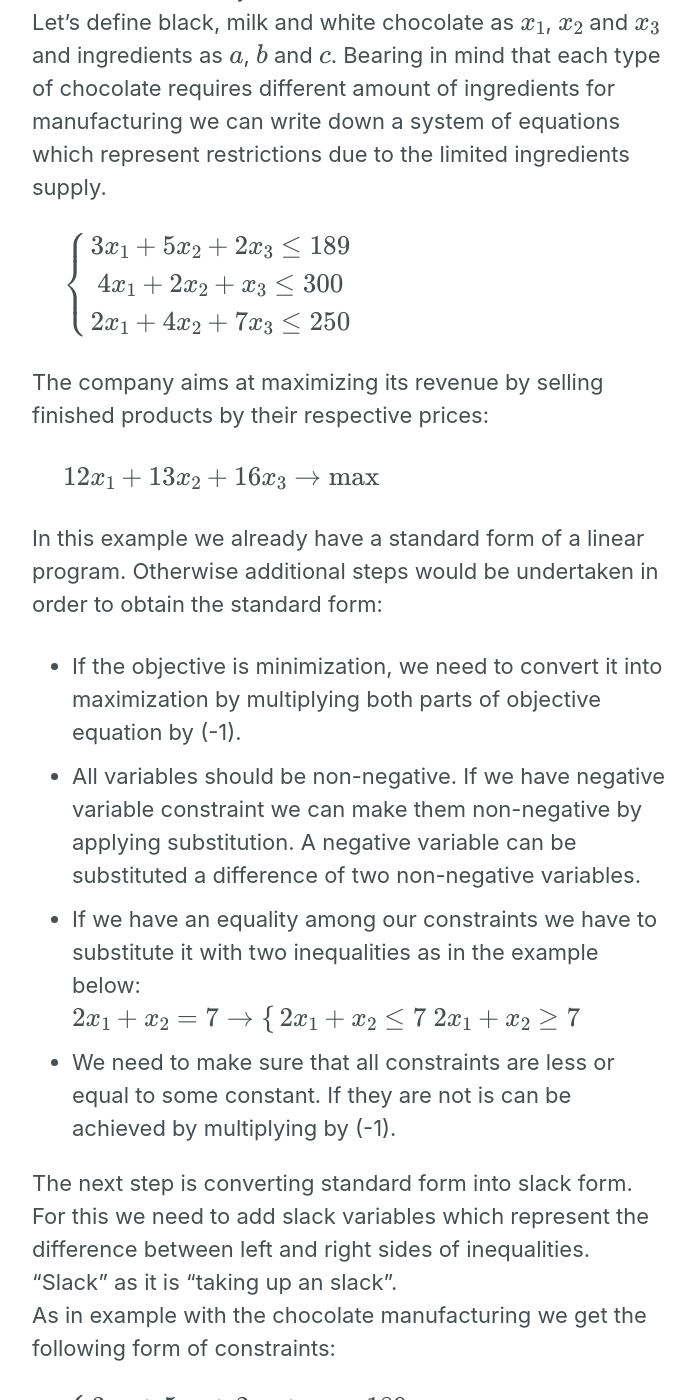
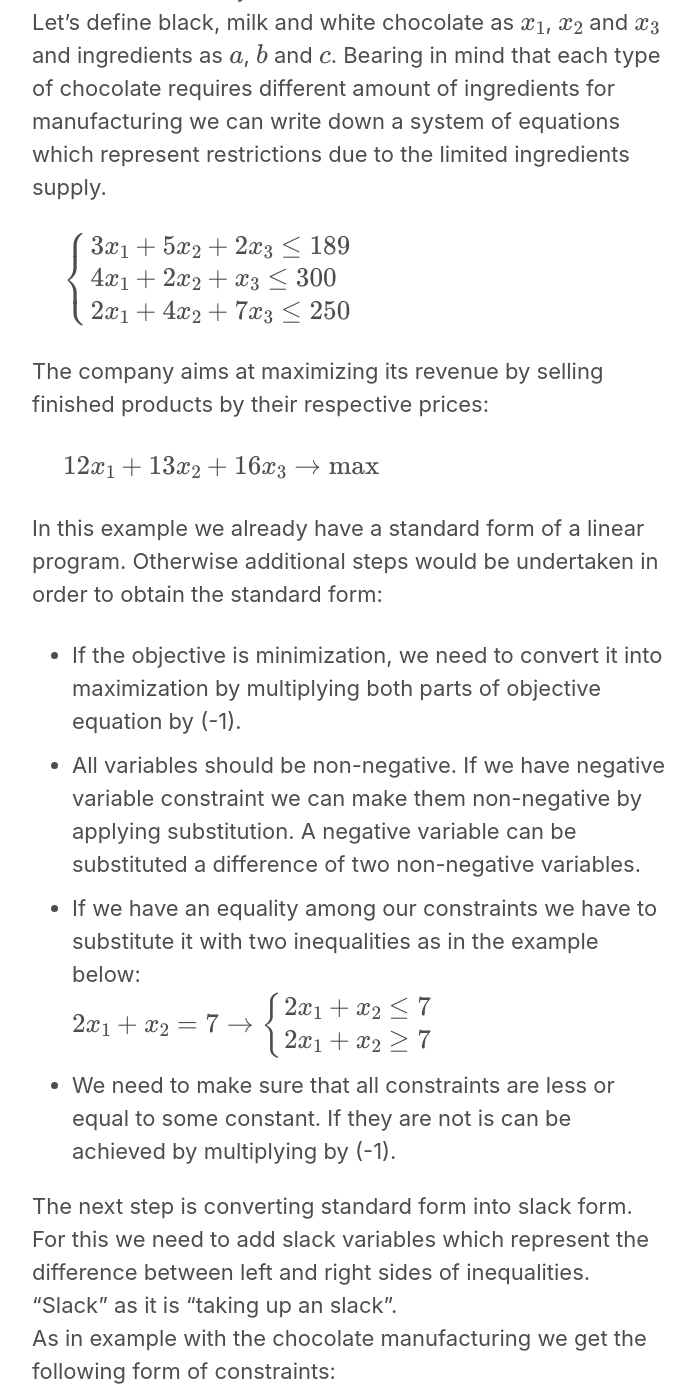
Before and after one commit to vzahorui/vzahorui.github.io, a Jekyll site: the page built from _posts/2019-09-07-simplex-method.md, in a window 1280 px wide and 1400 px high, scrolled down 464 px. Shown: the whole window, without its empty margins (290-985 px from the left). Built offline with Jekyll 4.4.1, drawn with Linux system fonts in a browser that asks for light colours; cached includes are drawn as plain includes; nearby versions of some CDN libraries; formulas are drawn with MathJax 3.

Commit message:
Update 2019-09-07-simplex-method.md

```diff
--- a/_posts/2019-09-07-simplex-method.md
+++ b/_posts/2019-09-07-simplex-method.md
@@ -13,13 +13,11 @@ Suppose the company is engaged in manufacturing of black, milk and white chocola
 Let’s define black, milk and white chocolate as $x_1$, $x_2$ and $x_3$ and ingredients as $a$, $b$ and $c$. Bearing in mind that each type of chocolate requires different amount of ingredients for manufacturing we can write down a system of equations which represent restrictions due to the limited ingredients supply.
 
 &nbsp;&nbsp;&nbsp;&nbsp;
-$$\left\{
-\begin{array}{c}
+$$\begin{cases}
 3x_1+5x_2+2x_3 \leq 189 \\
 4x_1+2x_2+x_3 \leq 300 \\
 2x_1+4x_2+7x_3 \leq 250
-\end{array}
-\right.$$
+\end{cases}$$
 
 The company aims at maximizing its revenue by selling finished products by their respective prices:
 
@@ -30,11 +28,11 @@ In this example we already have a standard form of a linear program. Otherwise a
 * If the objective is minimization, we need to convert it into maximization by multiplying both parts of objective equation by (-1).
 * All variables should be non-negative. If we have negative variable constraint we can make them non-negative by applying substitution. A negative variable can be substituted a difference of two non-negative variables.
 * If we have an equality among our constraints we have to substitute it with two inequalities as in the example below:<br>
-$2x_1+x_2 = 7 \rightarrow
+$$2x_1+x_2 = 7 \rightarrow
 \begin{cases}
 2x_1+x_2 \leq 7 \\
 2x_1+x_2 \geq 7
-\end{cases}$
+\end{cases}$$
 * We need to make sure that all constraints are less or equal to some constant. If they are not is can be achieved by multiplying by (-1).
 
 The next step is converting standard form into slack form. For this we need to add slack variables which represent the difference between left and right sides of inequalities. "Slack" as it is "taking up an slack".<br>
```
